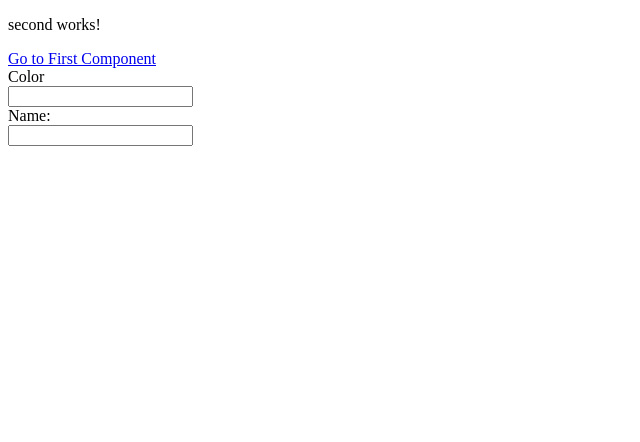
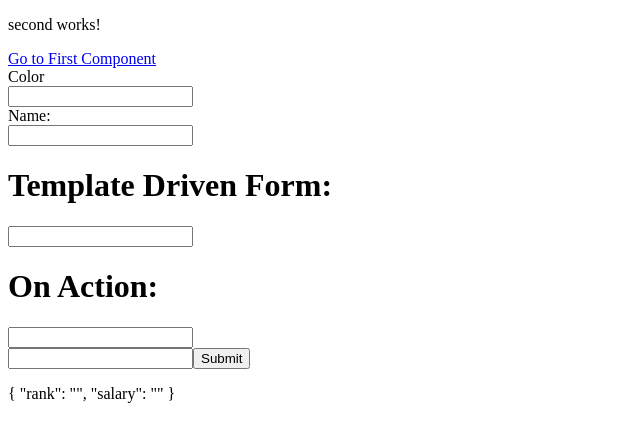
Before and after one commit to irfan-rumon/Angular-Basics, an Angular app: page /s in a window 1280 px wide. Shown: the top 442 px of the page, without its empty margins (0-640 px from the left). Built offline with nearby package versions, Linux system fonts and the light colour scheme.

Commit message:
Add template driven form

```diff
--- a/src/app/components/second/second.component.html
+++ b/src/app/components/second/second.component.html
@@ -16,3 +16,21 @@
 
 <p>{{ color.value }}</p>
 <p>{{ name.value }}</p>
+
+<h1>Template Driven Form:</h1>
+
+<input type="text" [(ngModel)]="username" />
+
+<p>{{ username }}</p>
+
+<h1>On Action:</h1>
+
+<form [formGroup]="myForm" (ngSubmit)="onSubmit()">
+  <input type="text" formControlName="rank" /><br />
+  <input type="text" formControlName="salary" />
+  <button type="submit">Submit</button>
+</form>
+
+<p>
+  {{ myForm.value | json }}
+</p>
--- a/src/app/components/second/second.component.ts
+++ b/src/app/components/second/second.component.ts
@@ -1,5 +1,5 @@
 import { Component, OnInit } from '@angular/core';
-import { FormControl } from '@angular/forms';
+import { FormControl, FormGroup } from '@angular/forms';
 
 @Component({
   selector: 'app-second',
@@ -10,7 +10,18 @@ export class SecondComponent implements OnInit {
   color = new FormControl('');
   name = new FormControl('');
 
+  username: string = '';
+
+  myForm = new FormGroup({
+    rank: new FormControl(''),
+    salary: new FormControl(''),
+  });
+
   constructor() {}
 
   ngOnInit(): void {}
+
+  onSubmit() {
+    console.log(this.myForm.value);
+  }
 }
```
